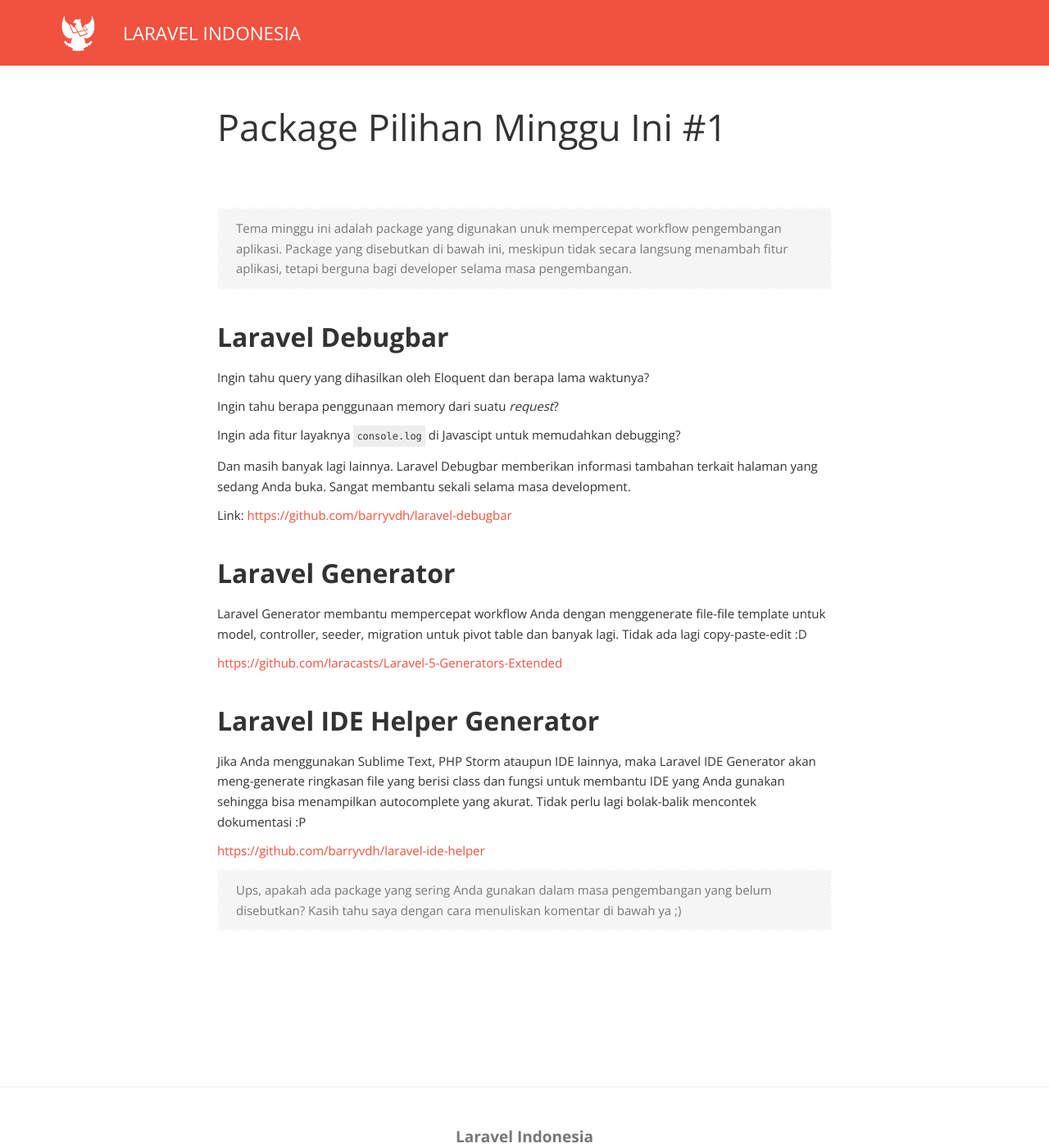
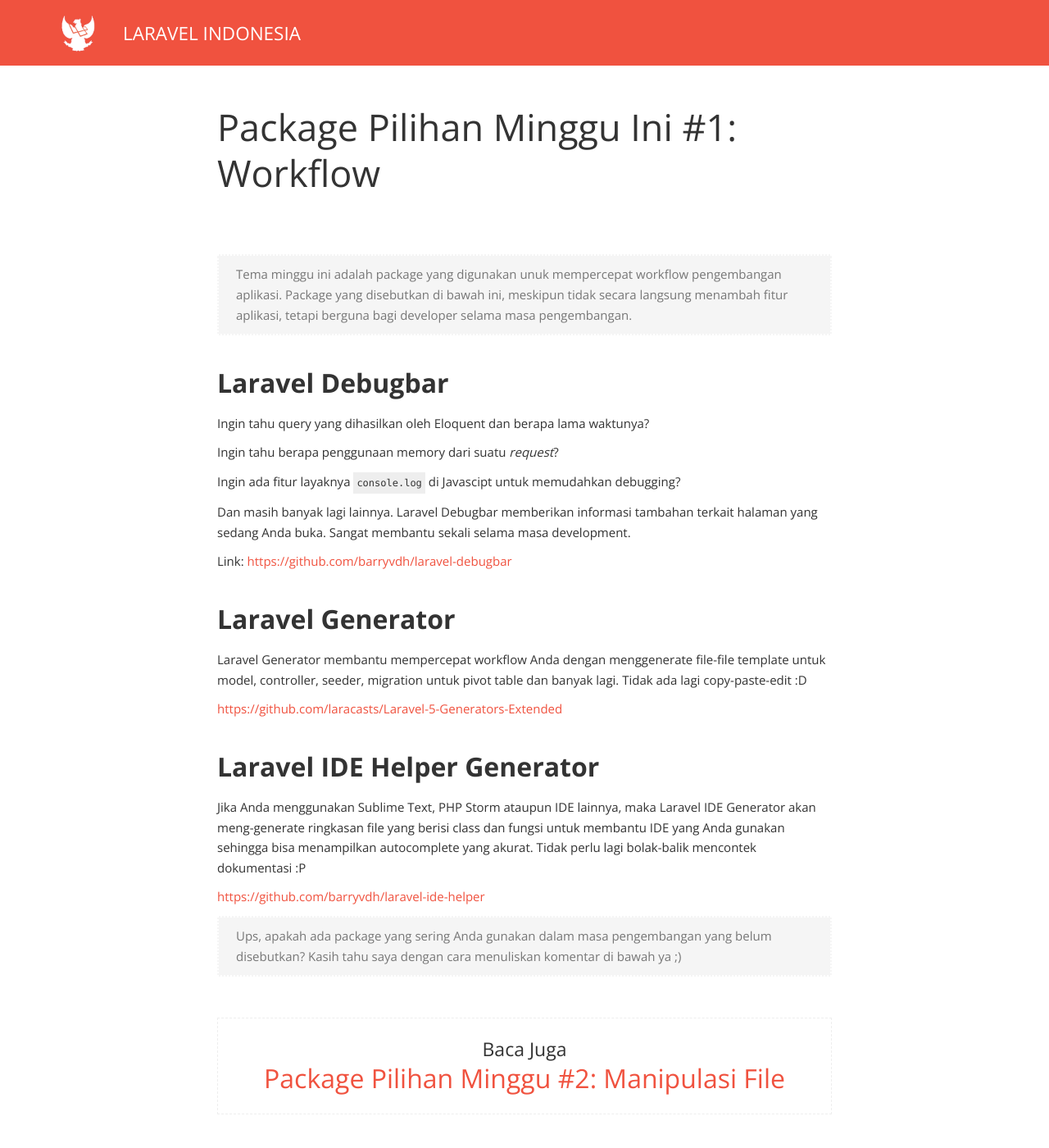
Before and after one commit to id-laravel/id-laravel.github.io, a Jekyll site: the page built from _posts/2015-03-01-package-pilihan-minggu-ini-1.md, in a window 1280 px wide and 1400 px high. Shown: the whole window at 82% size. Built offline with Jekyll 4.4.1, drawn with Linux system fonts in a browser that asks for light colours; nearby versions of some CDN libraries; comment, search, counter and statistics services are not loaded.

Commit message:
new post: package pilihan minggu #2

```diff
--- a/_posts/2015-03-01-package-pilihan-minggu-ini-1.md
+++ b/_posts/2015-03-01-package-pilihan-minggu-ini-1.md
@@ -1,6 +1,6 @@
 ---
 layout: post
-title: "Package Pilihan Minggu Ini #1"
+title: "Package Pilihan Minggu Ini #1: Workflow"
 tags: [package]
 ---
 
```
Also changed, not shown: _posts/2015-03-18-package-pilihan-minggu-ini-2.md (added, +31 -0 lines).
